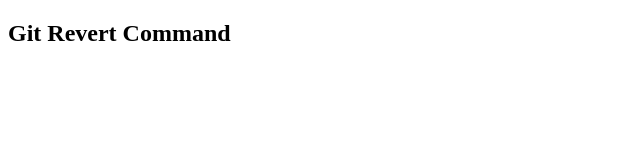
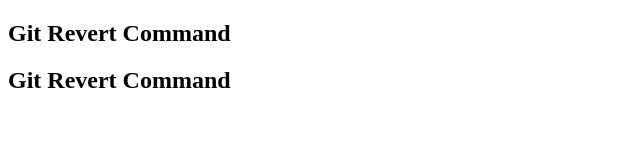
Before and after one commit to hassanahmed-013/Git-Revert, a plain HTML site: page index.html in a window 1280 px wide. Shown: the whole page, without its empty margins (0-640 px from the left). Drawn offline with Linux system fonts and the light colour scheme.

Commit message:
Second Done

```diff
--- a/index.html
+++ b/index.html
@@ -8,6 +8,7 @@
 <body>
 
     <h2>Git Revert Command</h2>
+    <h2>Git Revert Command</h2>
 
 </body>
 </html>
```
